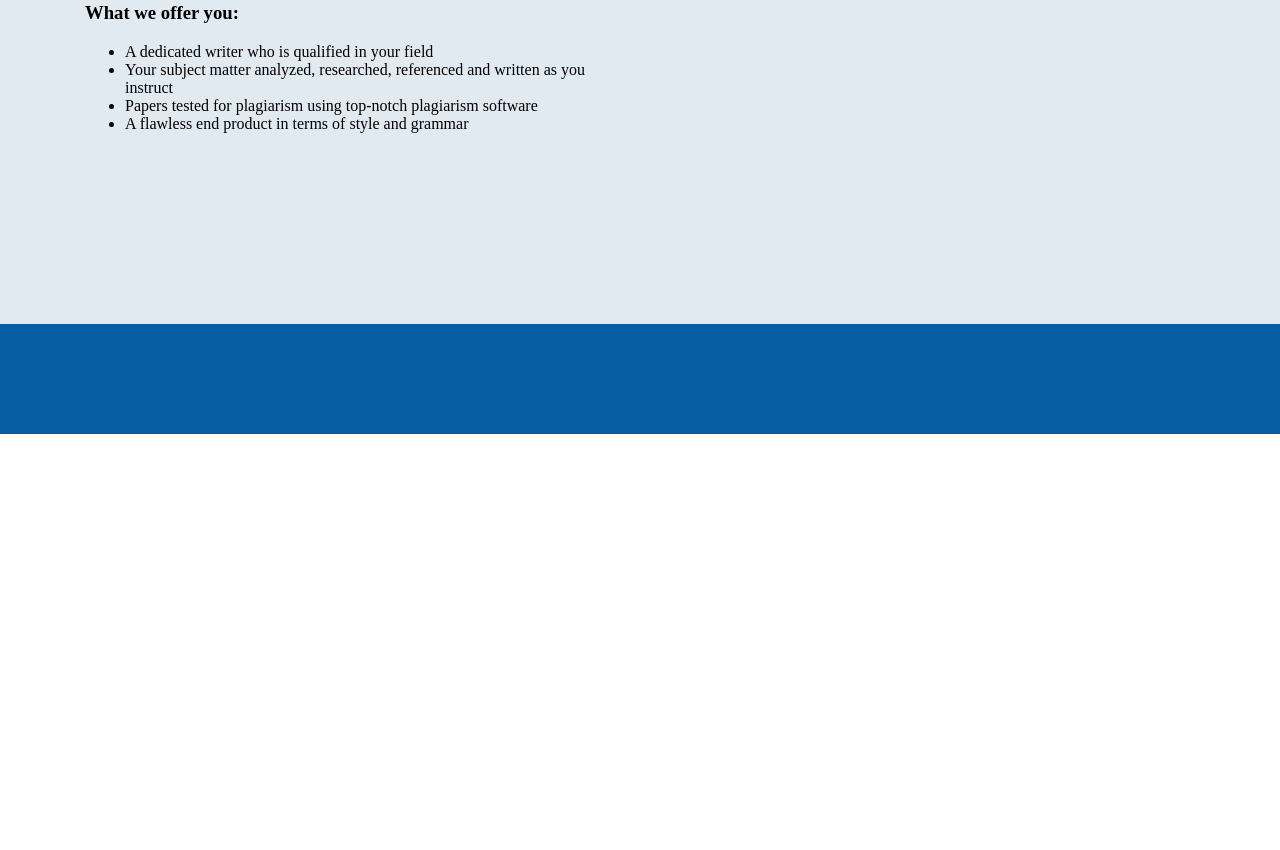
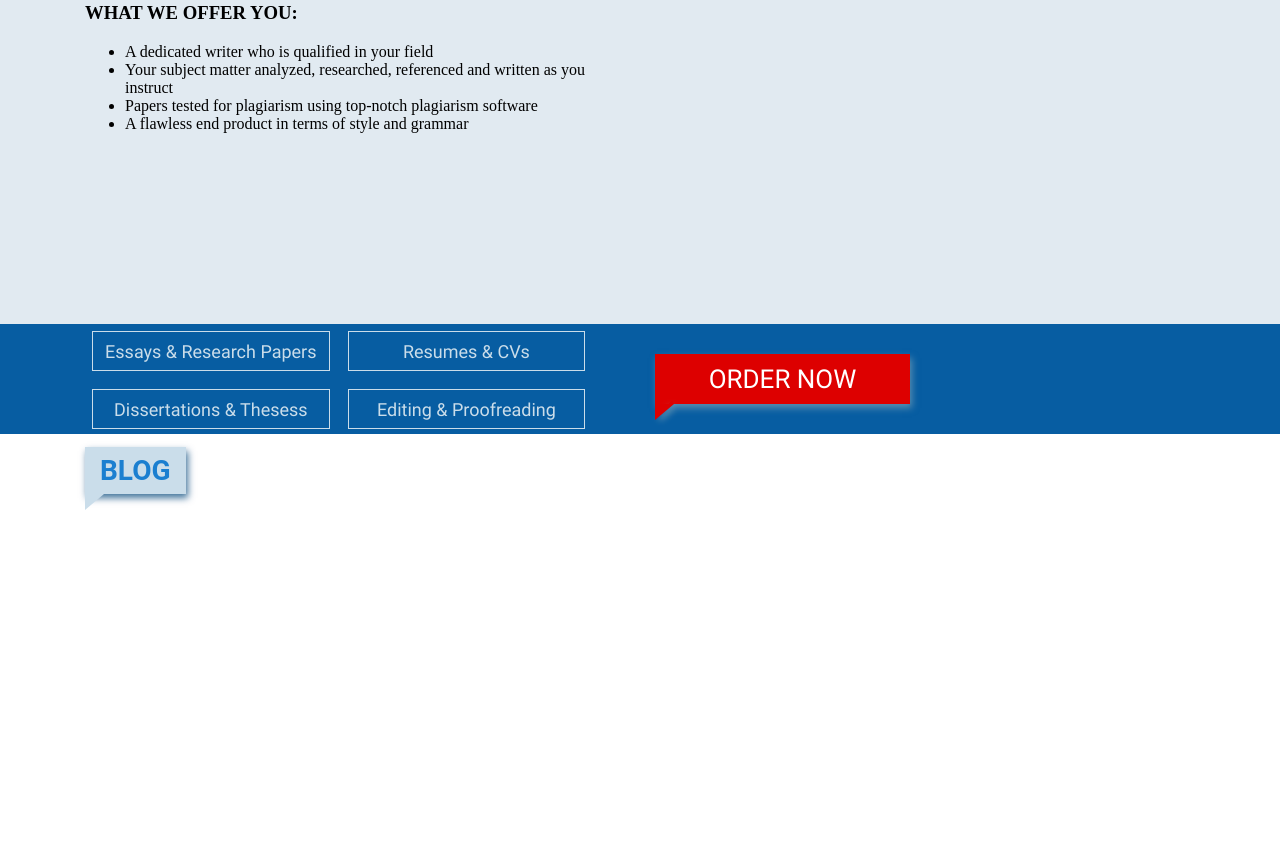
Before and after one commit to Roman1113/HTML-CSS, a website: page Simple-Gulp-Template--master/Simple-Gulp-Template--master/src/index.html in a window 1280 px wide. Shown: the part 320-1170 px from the top of the page. Drawn offline with nearby package versions, Linux system fonts and the light colour scheme; files that its build step writes are made by us from their sources; files whose address does not match are found by name.

Commit message:
new work

```diff
--- a/Simple-Gulp-Template--master/Simple-Gulp-Template--master/src/css/_buttons.scss
+++ b/Simple-Gulp-Template--master/Simple-Gulp-Template--master/src/css/_buttons.scss
@@ -68,4 +68,9 @@
         border-color: $bg-color-btn-2 transparent transparent;
 
     }
+    .button1 {
+      background-color: white;
+      color: rgb(150, 23, 23);
+      border: 5px solid #4CAF50; /* Green */
+    }
   }
--- a/Simple-Gulp-Template--master/Simple-Gulp-Template--master/src/css/views/_header.scss
+++ b/Simple-Gulp-Template--master/Simple-Gulp-Template--master/src/css/views/_header.scss
@@ -1,4 +1,4 @@
-header {
+
   .menu--header__bg {
     background-color: $bg-color-primary-2;
     padding: 15px 0;
@@ -10,6 +10,7 @@ header {
     background-image: url("../../img/woman.svg");
     //background-position-y: 3.3%;
     background-repeat: no-repeat;
+    background-position: top;
   }
 
   .top--header__bg {
@@ -48,32 +49,18 @@ header {
   }
   .nav > li > a {
     text-decoration: none;
+    color: $font-color-primary-2;
   }
 
-  // .navbar-nav > li > a {
-  //   position: relative;
-  //   display: block;
-  //   padding: 0px 10px;
-  //   text-decoration: none;
-  //   font-family: $font-regular;
-  //   font-size: 30px;
-  //   font-weight: 400;
-  //   line-height: 20px;
-  //   text-transform: uppercase;
-  //   color: $font-color-primary-2;
-  //   text-decoration: none;
-  //   list-style-type: none;
-  // }
-  // .navbar-nav > li > a:hover {
-  //   height: 40px;
-  //   background-color: $bg-color-btn_hover-1;
-  // }
+
   .col-md-12 {
     width: 100%;
 }
 .btnBetter{
   background-color: $bg-color-primary-5;
   color: $bg-color-primary-2;
+  font: $font-bold;
+  font-size: 32px;
   &:after{
     border-color: $bg-color-primary-5 transparent transparent;
   }
@@ -114,9 +101,13 @@ header {
 .nav__link.active {
   color: $font-color-primary-3;
   background-color: $bg-color-btn_hover-1;
-
-  ;
 }
-
-
+.OfferLI li:before {
+  color: #1b7fd0;
+  content: '\f111';
+  font-size: 8px;
+  font-family: FontAwesome;
+  position: absolute;
+  top: -1px;
+  left: 10px;
 }
--- a/Simple-Gulp-Template--master/Simple-Gulp-Template--master/src/css/views/_main_home.scss
+++ b/Simple-Gulp-Template--master/Simple-Gulp-Template--master/src/css/views/_main_home.scss
@@ -1,9 +1,9 @@
 main{
-    .home-page-calc {
+    .home-page {
         background-color: $bg-color-primary-4;
         height: 110px;
       }
-      .index-page-content{
+      .page-blog{
         background-color: $bg-color-primary-7;
         height: 2200px;
       }
@@ -11,4 +11,129 @@ main{
         background-color: $bg-color-primary-5;
         height: 100px;
       }
+      .button1 {
+        background-color: $bg-color-primary-4;
+        color: $font-color-primary-1;
+        border: 1px solid $bg-color-primary-7;
+        height: 30px;
+        width: 230px;
+        text-align: center;
+      }
+      .button2 {
+        background-color: $bg-color-primary-4;
+        color: $font-color-primary-1;
+        border: 1px solid $bg-color-primary-7;
+        height: 30px;
+        width: 230px;
+        text-align: center;
+      }
+      .button3 {
+        background-color: $bg-color-primary-4;
+        color: $font-color-primary-1;
+        border: 1px solid $bg-color-primary-7;
+        height: 30px;
+        width: 230px;
+        text-align: center;
+      }
+      .button4 {
+        background-color: $bg-color-primary-4;
+        color: $font-color-primary-1;
+        border: 1px solid $bg-color-primary-7;
+        height: 30px;
+        width: 230px;
+        text-align: center;
+      }
+.home-page-calc{
+  display: inline-block;
 }
+.home-page-calc a {
+  display: inline-block;
+  width: 44%;
+  margin: 7px;
+  color: $bg-color-primary-5;
+  font-family: $font-regular;
+  font-size: 18px;
+  font-weight: 400;
+  line-height: 18px;
+  padding: 10px 0;
+  border: 1px solid $bg-color-primary-5;
+  overflow: hidden;
+  position: relative;
+  transition: 1.5s;
+  text-align: center;
+  text-decoration: none;
+}
+.order a{
+  color: #fff;
+  font-family: $font-regular;
+  font-size: 26px;
+  font-weight: 400;
+  line-height: 34px;
+  text-transform: uppercase;
+  display: block;
+  box-shadow: 2px 4px 7px rgba(155,182,190,.55);
+  text-align: center;
+  padding: 8px 0;
+  margin: 30px 0px 20px;
+  position: relative;
+  background-color: #d00;
+  text-decoration: none;
+}
+.order a:before {
+  content: '';
+  display: block;
+  position: absolute;
+  background: 0 0;
+  left: 10px;
+  bottom: -12px;
+  box-shadow: 4px 4px 7px #9bb6be;
+  width: 3px;
+  height: 17px;
+  transform: rotate(50deg);
+}
+.order a:after {
+  content: '';
+  display: block;
+  position: absolute;
+  bottom: -16px;
+  width: 0;
+  height: 0;
+  border-style: solid;
+  border-width: 16px 19px 0 0;
+  border-color: #d00 transparent transparent;
+}
+.page-blog h2 a{
+  color: #1b7fd0;
+  font-family: Roboto;
+  font-size: 28px;
+  font-weight: 700;
+  line-height: 34px;
+  text-transform: uppercase;
+  margin: 35px 0 30px;
+  box-shadow: 2px 4px 7px rgba(2,68,121,.75);
+  background-color: #caddea;
+  text-align: left;
+  padding: 7px 15px;
+  position: relative;
+  margin-bottom: 30px;
+  text-align: center;
+  text-decoration: none;
+}
+.page-blog h2 a:after {
+  content: '';
+  display: block;
+  position: absolute;
+  bottom: -16px;
+  width: 0;
+  height: 0;
+  border-style: solid;
+  border-width: 16px 19px 0 0;
+  border-color: #caddea transparent transparent;
+  left: 0;
+}
+.home-page-calc a:hover {
+  text-decoration: none;
+  transform: scale(1.1);
+  transition: 1.5s;
+}
+}
--- a/Simple-Gulp-Template--master/Simple-Gulp-Template--master/src/template/header.html
+++ b/Simple-Gulp-Template--master/Simple-Gulp-Template--master/src/template/header.html
@@ -67,7 +67,7 @@
           <div class="col-sm-9 col-md-7 col-lg-6 RowWithUs">
             <img src="..//img/Logo.svg" alt="" class="LogoSVG" />
             <h1 class="btnBetter btn--big_button">Things go Better with Us!</h1>
-            <h3>What we offer you:</h3>
+            <h3>WHAT WE OFFER YOU:</h3>
             <ul class="OfferLI">
               <li>A dedicated writer who is qualified in your field</li>
               <li>
--- a/Simple-Gulp-Template--master/Simple-Gulp-Template--master/src/template/main_home.html
+++ b/Simple-Gulp-Template--master/Simple-Gulp-Template--master/src/template/main_home.html
@@ -1,8 +1,41 @@
 <main>
-    <div class="home-page-calc index-page"></div>
-    <div class="index-page-content"></div>
-    <div class="home-page-cols"></div>
-    <div class="home-extra-services"></div>
-    <div class="home-him"></div>
+  <div class="container-fluid home-page">
+    <div class="container">
+      <div class="row">
+        <div class="col-sm-6">
+          <div class="home-page-calc">
+            <a href="#" target="_blank"
+              ><span>Essays & Research Papers</span></a
+            >
+            <a href="#" target="_blank"><span>Resumes & CVs</span></a>
+            <a href="#" target="_blank"><span>Dissertations & Thesess</span></a>
+            <a href="#" target="_blank"><span>Editing & Proofreading</span></a>
+          </div>
+        </div>
+        <div class="col-sm-3">
+          <div class="order">
+              <a href="#"target="_blank"
+              ><span>ORDER NOW</span></a>
+          </div>
+        </div>
+      </div>
+    </div>
+  </div>
+  <div class="container-fluid index-page">
+    <div class="container">
+      <div class="row">
+        <div class="col-sm-12">
+          <div class="page-blog">
+            <h2><a href="#"target="_blank"
+                ><span>BLOG</span></a></h2>
+          </div>
+        </div>
+        <div class="col-sm-3 categories">CATEGORIES</div>
+      </div>
+    </div>
+  </div>
 
+  <div class="home-page-cols"></div>
+  <div class="home-extra-services"></div>
+  <div class="home-him"></div>
 </main>
```
Also changed, not shown: Simple-Gulp-Template--master/Simple-Gulp-Template--master/dist/about.html, Simple-Gulp-Template--master/Simple-Gulp-Template--master/dist/css/main.css, Simple-Gulp-Template--master/Simple-Gulp-Template--master/dist/index.html, 1 other file.
